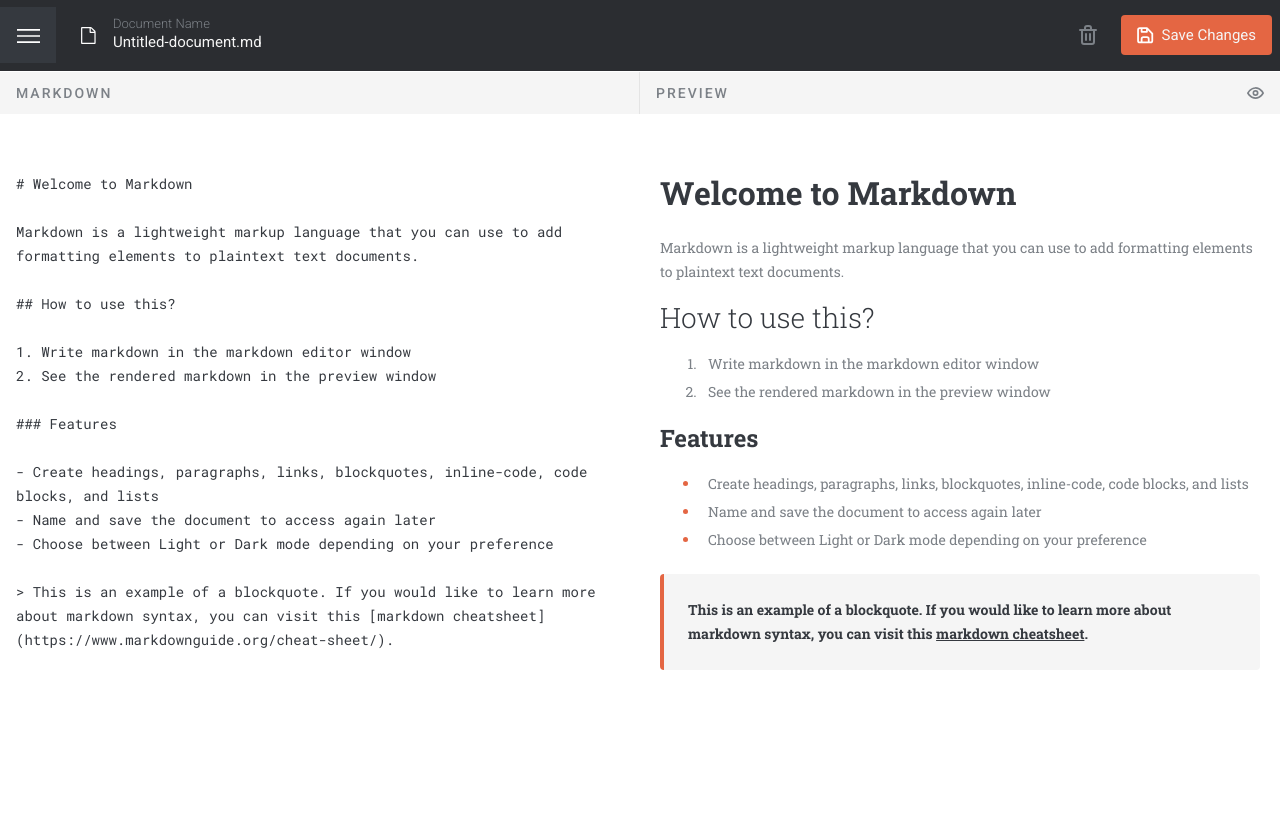
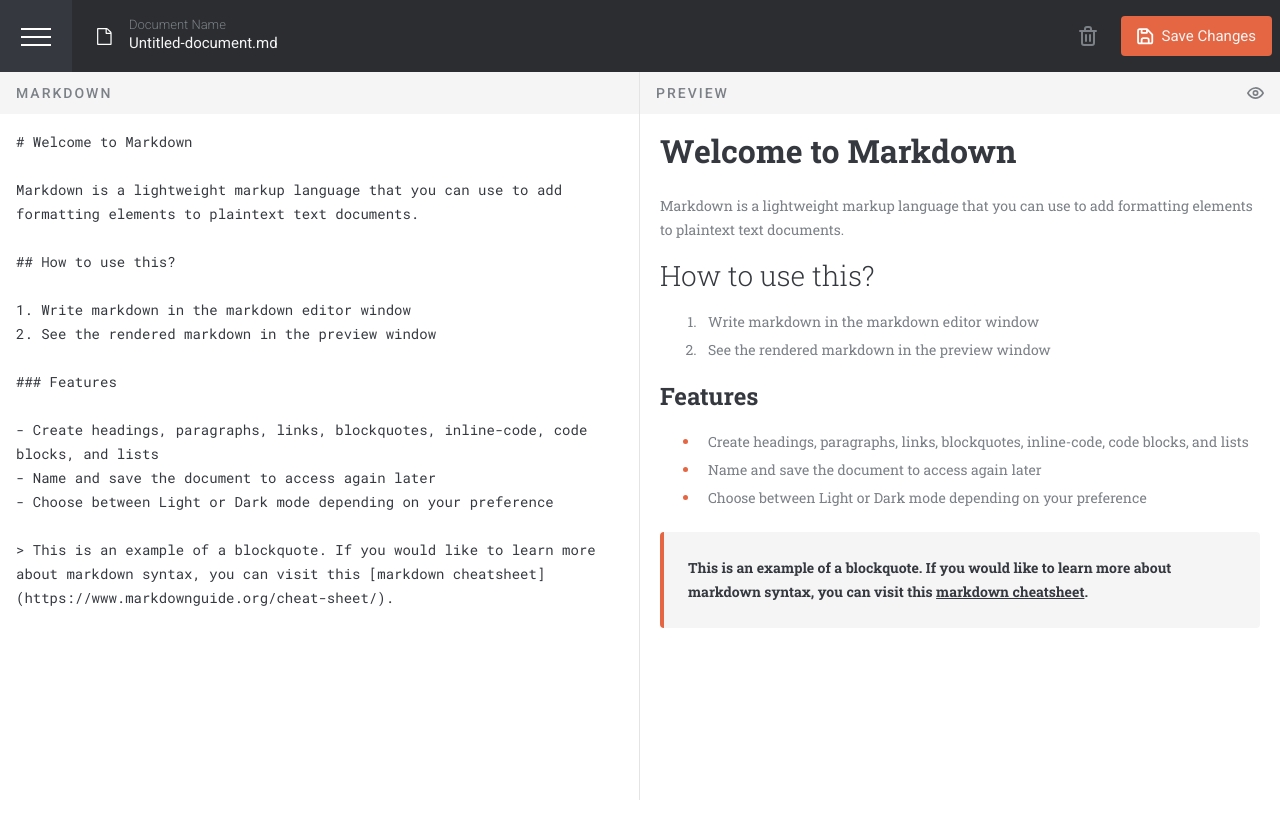
Before and after one commit to Furxx2000/In-browser-markdown-editor, a React (Vite) app: page / in a window 1280 px wide. Shown: the top 838 px of the page. After the commit the page ends 800 px from the top, so only its background shows below. Built offline with nearby package versions, Linux system fonts and the light colour scheme.

Commit message:
Add tablet version styling

```diff
--- a/src/scss/Markdown.scss
+++ b/src/scss/Markdown.scss
@@ -1,11 +1,18 @@
+.markdown {
+  display: none;
+
+  &.open {
+    display: block;
+  }
+
   .markdown-content {
     display: block;
     width: 100%;
-  min-height: 100vh;
+    height: calc(100vh - 98px);
     margin: 0;
     padding: 1rem;
-  padding-top: 58px;
     border: 0;
+    background-color: transparent;
     resize: none;
     line-height: 24px;
     white-space: pre-wrap;
@@ -15,3 +22,20 @@
       outline: none;
     }
   }
+}
+
+@media only screen and (min-width: 767px) {
+  .markdown {
+    grid-area: Markdown;
+    border-right: 1px solid var(--clr-gray-4);
+
+    &.dark-mode {
+      border-color: var(--clr-gray-1);
+    }
+
+    .markdown-content {
+      padding-top: 1rem;
+      height: calc(100vh - 114px);
+    }
+  }
+}
--- a/src/scss/Menu.scss
+++ b/src/scss/Menu.scss
@@ -1,14 +1,31 @@
 .menu {
   width: 56px;
   height: 56px;
+
+  .icon-menu {
+    width: 23px;
+    height: 14px;
+  }
+
+  .icon-close {
+    width: 18px;
+    height: 18px;
+  }
 }
 
-.menu .icon-menu {
-  width: 23px;
-  height: 14px;
+@media only screen and (min-width: 767px) {
+  .menu {
+    width: 72px;
+    height: 72px;
+
+    .icon-menu {
+      width: 30px;
+      height: 18px;
+    }
+
+    .icon-close {
+      width: 22.63px;
+      height: 22.63px;
+    }
+  }
 }
-
-.menu .icon-close {
-  width: 18px;
-  height: 18px;
-}
--- a/src/scss/Preview.scss
+++ b/src/scss/Preview.scss
@@ -1,9 +1,17 @@
+.preview {
+  display: none;
+  height: calc(100vh - 98px);
+  overflow: scroll;
+
+  &.open {
+    display: block;
+  }
+
   .preview-content {
     width: 100%;
     --gap: 22px;
     margin: 0;
     padding: 1rem 20px;
-  padding-top: 58px;
     line-height: 24px;
     transition: 0.5s ease;
 
@@ -64,3 +72,15 @@
       transition: 0.5s ease;
     }
   }
+}
+
+@media only screen and (min-width: 767px) {
+  .preview {
+    grid-area: Preview;
+    height: calc(100vh - 114px);
+
+    .preview-content {
+      padding-top: 1rem;
+    }
+  }
+}
```
Lines whose indentation alone changed are shown as unchanged.
